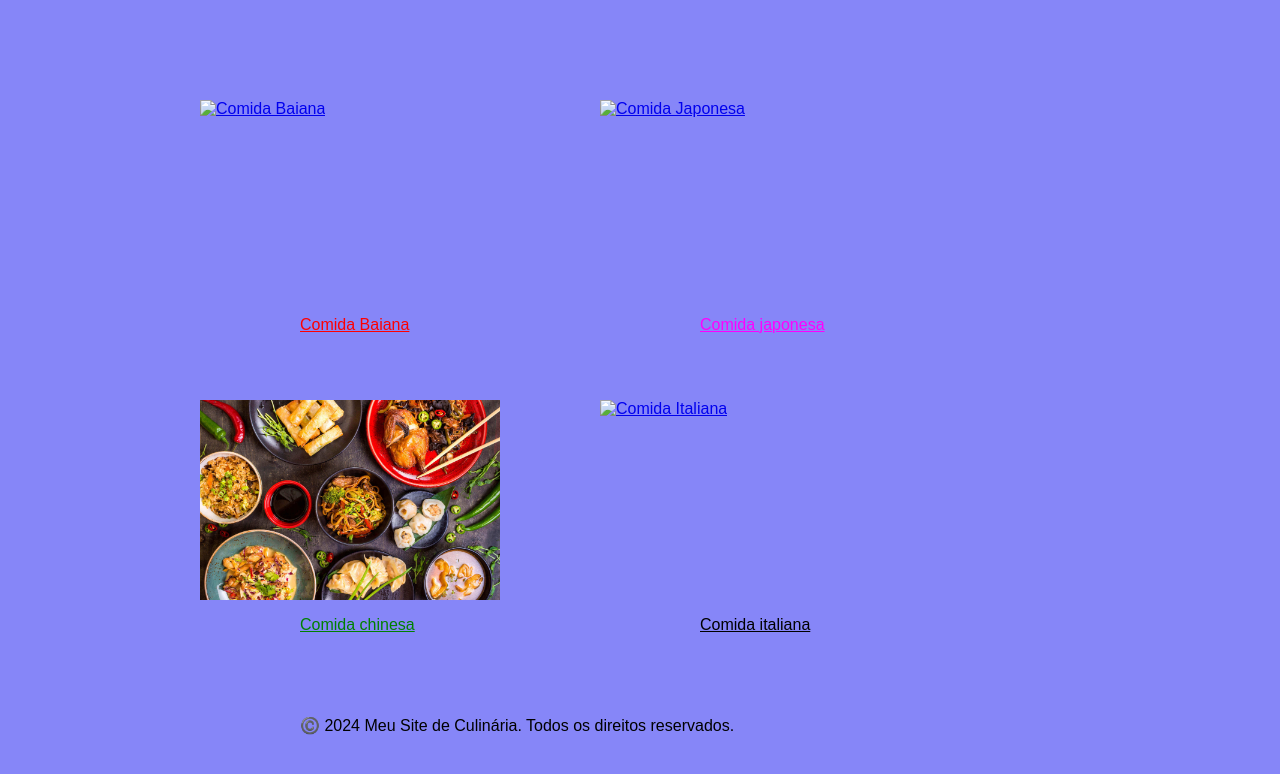
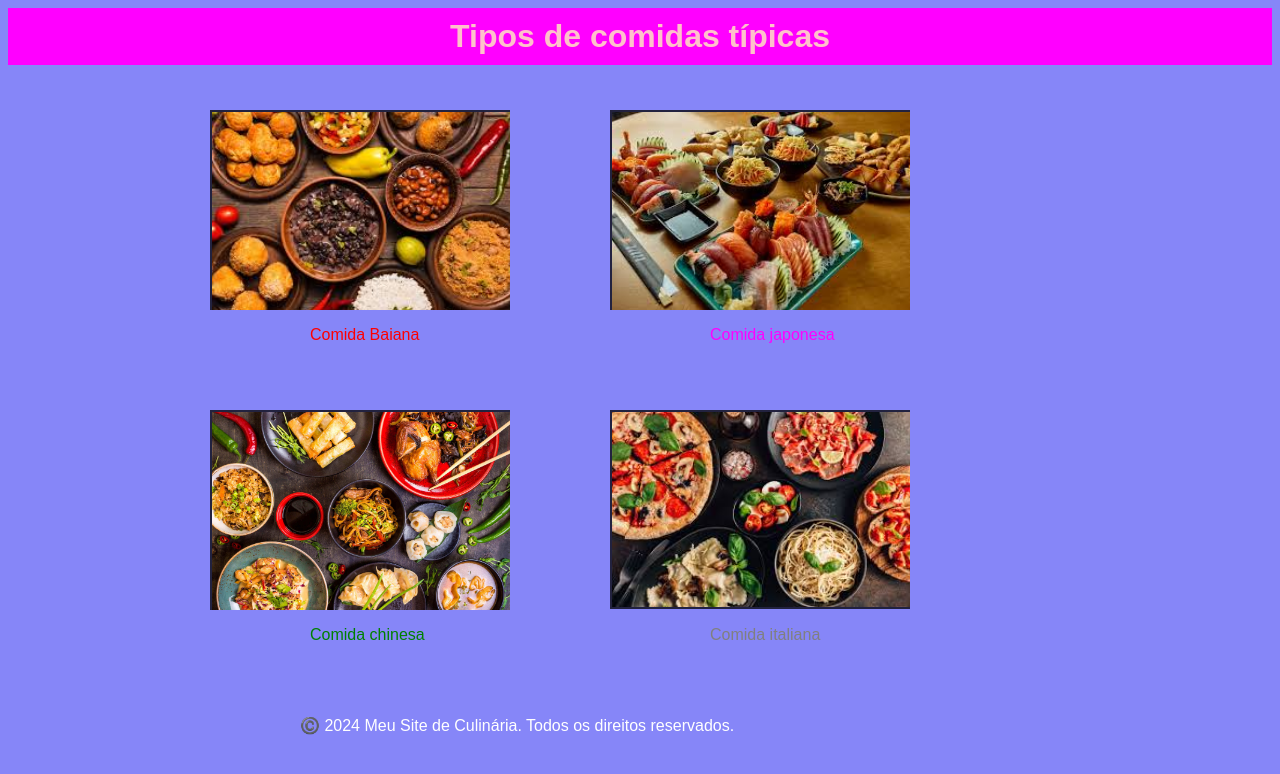
Before and after one commit to karlarenatadev/comidas, a plain HTML site: page index.html in a window 1280 px wide. Drawn offline with Linux system fonts and the light colour scheme; files that its build step writes are made by us from their sources.

Commit message:
estilizando projeto

```diff
--- a/estilo/culinaria.css
+++ b/estilo/culinaria.css
@@ -4,6 +4,24 @@
    font-family: Arial, Helvetica, sans-serif;
 }
 body {background-color: rgb(134, 134, 248);
+}
+div {
+    background-color: white;
+}
+div > h1 {
+    background-color: #ff00ff;
+    color: pink;
+    margin: auto;
+    text-align: center;
+    padding: 10px;
+}
+a {
+    text-decoration: none;
+    margin: 10px;
+    text-align: center;
+}
+a:hover {
+    color: black;
 }
 .comida_baiana {
    position: absolute;
@@ -36,7 +54,7 @@ body {background-color: rgb(134, 134, 248);
    clip: rect(0px,300px,200px,0px);
   }
 .p_comida_italiana {
-   color: black;
+   color: grey;
    position: absolute;
    top: 600px;
    left: 700px;
@@ -56,9 +74,12 @@ body {background-color: rgb(134, 134, 248);
 
 div > a > img {
    width: 300px;
+   border: 2px solid rgba(0, 0, 0, 0.747);
+
 }
 footer {
-   position: absolute;
-   top: 700px;
-   left: 300px;
+    color: white;
+    position: absolute;
+    top: 700px;
+    left: 300px;
 }
--- a/index.html
+++ b/index.html
@@ -4,17 +4,18 @@
     <meta charset="UTF-8">
     <meta name="viewport" content="width=device-width, initial-scale=1.0">
     <title>Site de Culinária</title>
-    <link rel="stylesheet" href="estilos/culinaria.css">
+    <link rel="stylesheet" href="estilo/culinaria.css">
 </head>
 <body>
     <div>
-        <a class="comida_baiana" href="https://comidaspelomundo.com/comida-baiana/" target="_blank"> <img src="imagens/comida_baiana.jpg" alt="Comida Baiana"/></a>
+        <h1>Tipos de comidas típicas</h1>
+        <a class="comida_baiana" href="https://comidaspelomundo.com/comida-baiana/" target="_blank"> <img src="imagens/comida_baiana.jpeg" alt="Comida Baiana"/></a>
         <a class="p_comida_baiana" href="https://comidaspelomundo.com/comida-baiana/" target="_blank"><p> Comida Baiana </p></a>
-        <a class="comida_japonesa" href="https://escolaeducacao.com.br/comidas-tipicas-do-japao/" target="_blank"><img src="imagens/comida_japonesa.jpg" alt="Comida Japonesa"></a>
+        <a class="comida_japonesa" href="https://escolaeducacao.com.br/comidas-tipicas-do-japao/" target="_blank"><img src="imagens/comida_japonesa.jpeg" alt="Comida Japonesa"></a>
         <a class="p_comida_japonesa" href="https://escolaeducacao.com.br/comidas-tipicas-do-japao/" target="_blank"><p>Comida japonesa</p></a>
-        <a class="comida_italiana" href="https://escolaeducacao.com.br/comidas-tipicas-da-italia/" target="_blank"><img src="imagens/comida_italiana.jpg" alt="Comida Italiana"></a>
+        <a class="comida_italiana" href="https://escolaeducacao.com.br/comidas-tipicas-da-italia/" target="_blank"><img src="imagens/comida_italiana.jpeg" alt="Comida Italiana"></a>
         <a class="p_comida_italiana" href="https://escolaeducacao.com.br/comidas-tipicas-da-italia/" target="_blank"><p>Comida italiana</p></a>
-        <a class="comida_chinesa" href="https://guiadonomadedigital.com/culinaria-chinesa/" target="_blank"><img src="imagens/comida_chinesa.jpg" alt=""></a>
+        <a class="comida_chinesa" href="https://guiadonomadedigital.com/culinaria-chinesa/" target="_blank"><img src="imagens/comida_chinesa.jpg" width="300px" alt="Comida Chinesa"></a>
         <a class="p_comida_chinesa" href="https://guiadonomadedigital.com/culinaria-chinesa/" target="_blank"><p>Comida chinesa</p></a>
     </div>
     <footer>
```
